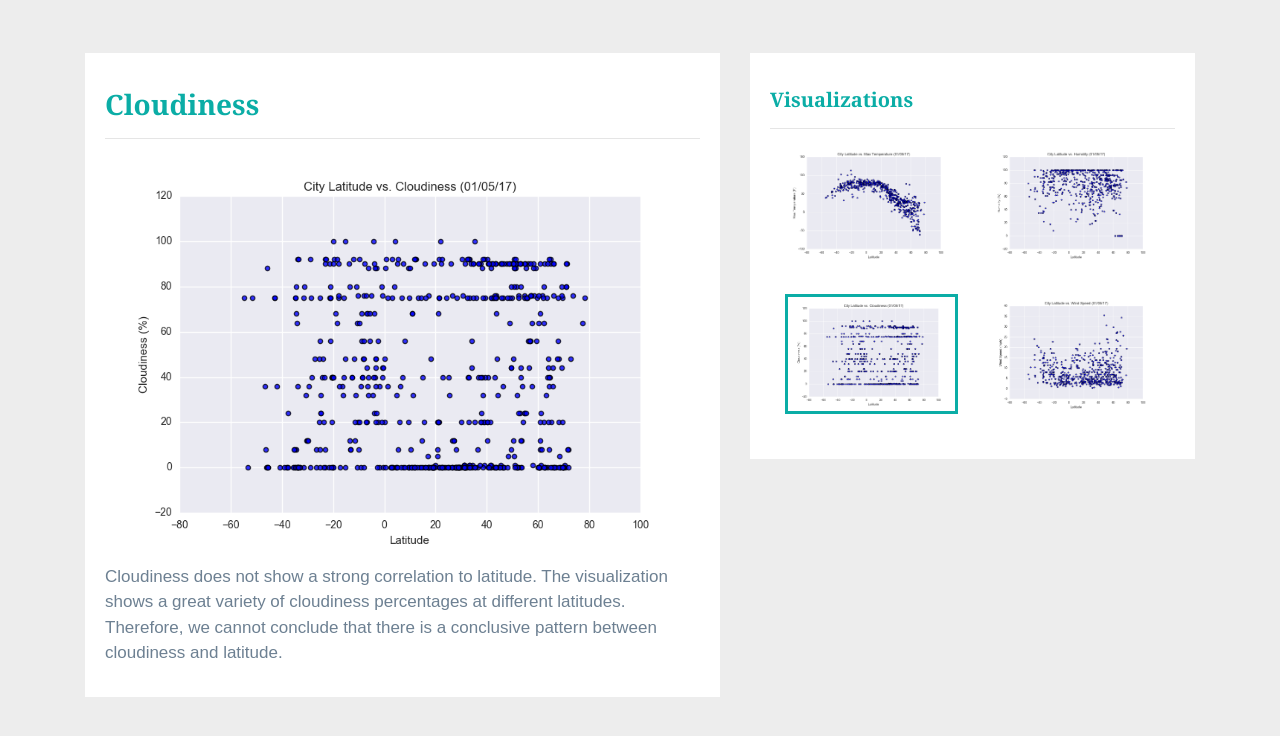
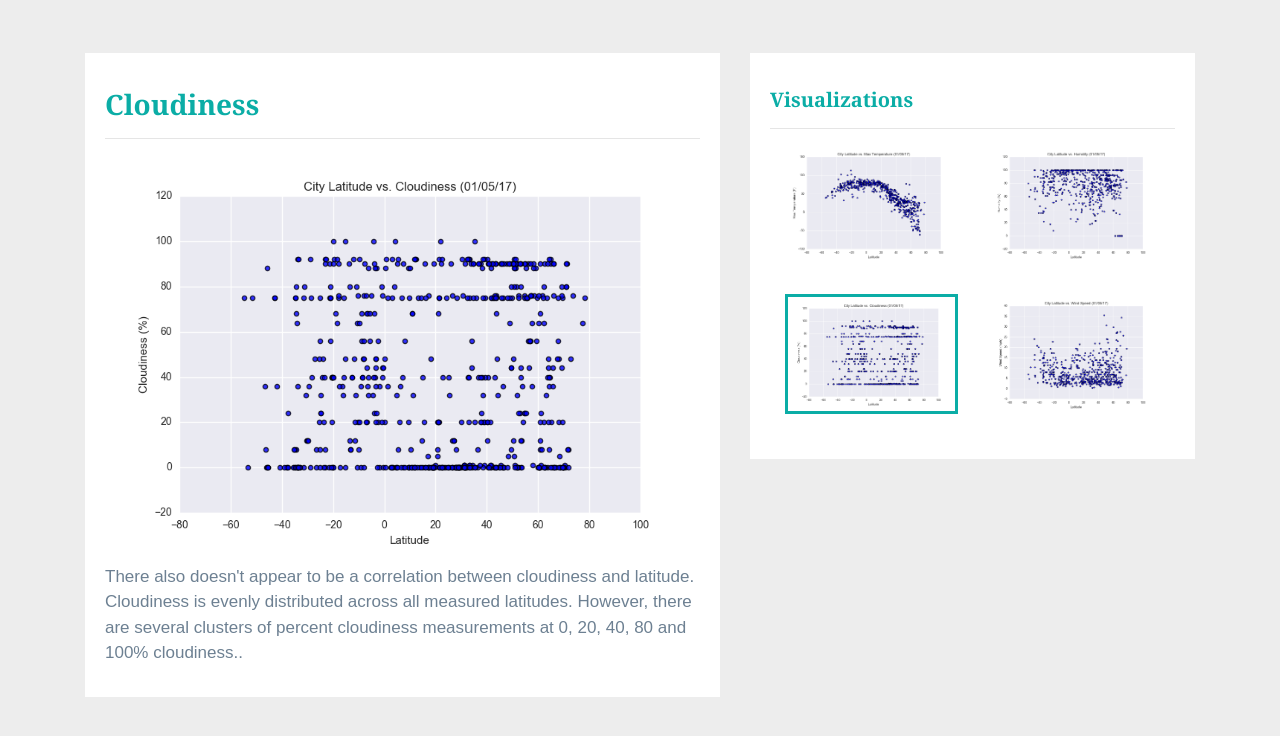
Before and after one commit to knwright/Web_Visualization_Dashboard, a plain HTML site: page cloudiness.html in a window 1280 px wide. Shown: the part 64-800 px from the top of the page. Drawn offline with nearby package versions, Linux system fonts and the light colour scheme.

Commit message:
summary updates

```diff
--- a/cloudiness.html
+++ b/cloudiness.html
@@ -59,9 +59,10 @@
           <h3 class="title">Cloudiness</h3>
           <hr>
           <img src="Resources/assets/images/Fig3.png" alt="Cloudines Graph">
-          <p>Cloudiness does not show a strong correlation to latitude. The visualization shows a great variety of
-            cloudiness percentages at different latitudes. Therefore, we cannot conclude that there is a conclusive
-            pattern between cloudiness and latitude.</p>
+          <p>There also doesn't appear to be a correlation between cloudiness and latitude.
+            Cloudiness is evenly distributed across all measured latitudes.
+            However, there are several clusters of percent cloudiness measurements
+            at 0, 20, 40, 80 and 100% cloudiness..</p>
         </div>
       </div>
       <div class="col-lg-5 col-md-12">
```
